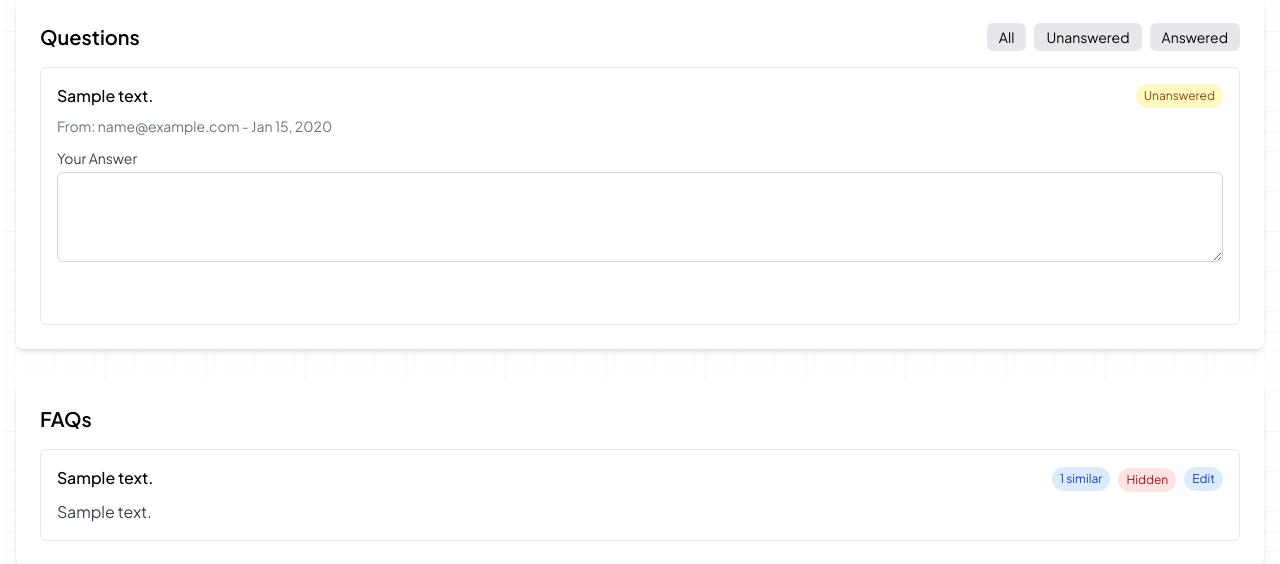
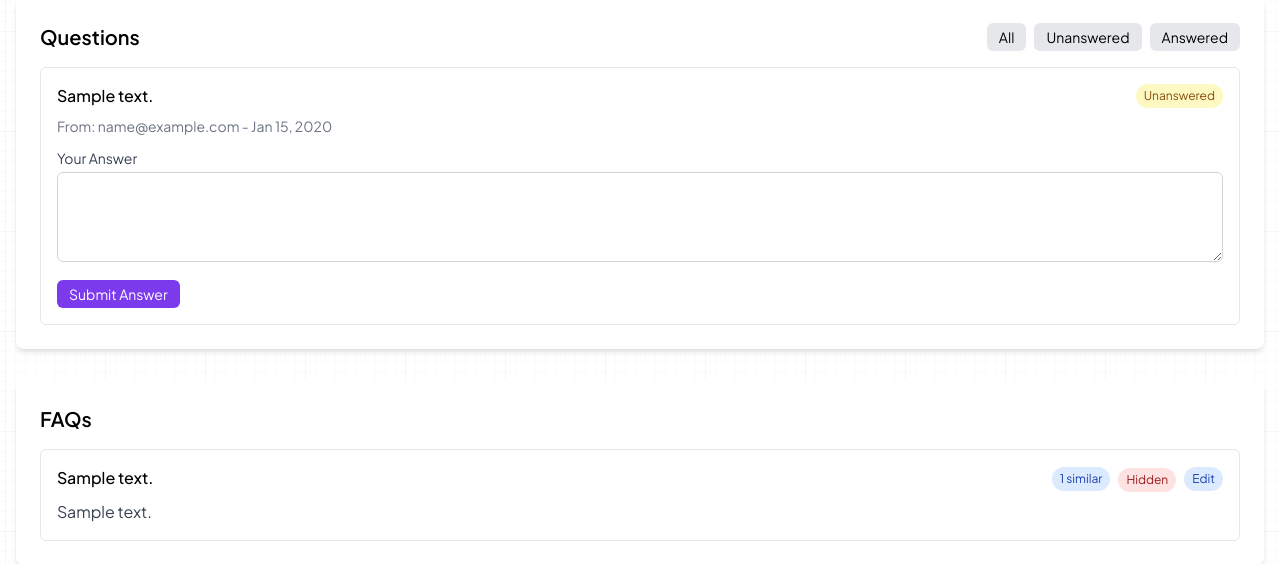
Before and after one commit to Sanat-Jha/Truely-FAQ, a Django app: template templates/accounts/website_detail.html in a window 1280 px wide. Shown: the part 574-1138 px from the top of the page. Run offline with Django 3.2, Linux system fonts and the light colour scheme; the template is opened without the code that fills it: most values are stand-ins (such as "Sample title", 1, 10 or a date in 2020); some libraries are stand-ins or nearby versions.

Commit message:
fixed button colour

```diff
--- a/templates/accounts/website_detail.html
+++ b/templates/accounts/website_detail.html
@@ -108,7 +108,7 @@
                                 <label for="answer_{{ question.id }}" class="block text-gray-700 mb-1 text-sm">Your Answer</label>
                                 <textarea name="answer_text" id="answer_{{ question.id }}" rows="3" class="w-full px-3 py-2 border border-gray-300 rounded-md focus:outline-none focus:ring-2 focus:ring-primary" required></textarea>
                             </div>
-                            <button type="submit" class="bg-primary text-white py-1 px-3 rounded-md hover:bg-blue-600 transition duration-200 text-sm">Submit Answer</button>
+                            <button type="submit" class="bg-secondary-600 text-white py-1 px-3 rounded-md hover:bg-blue-600 transition duration-200 text-sm">Submit Answer</button>
                         </form>
                     {% endif %}
                 </div>
```
